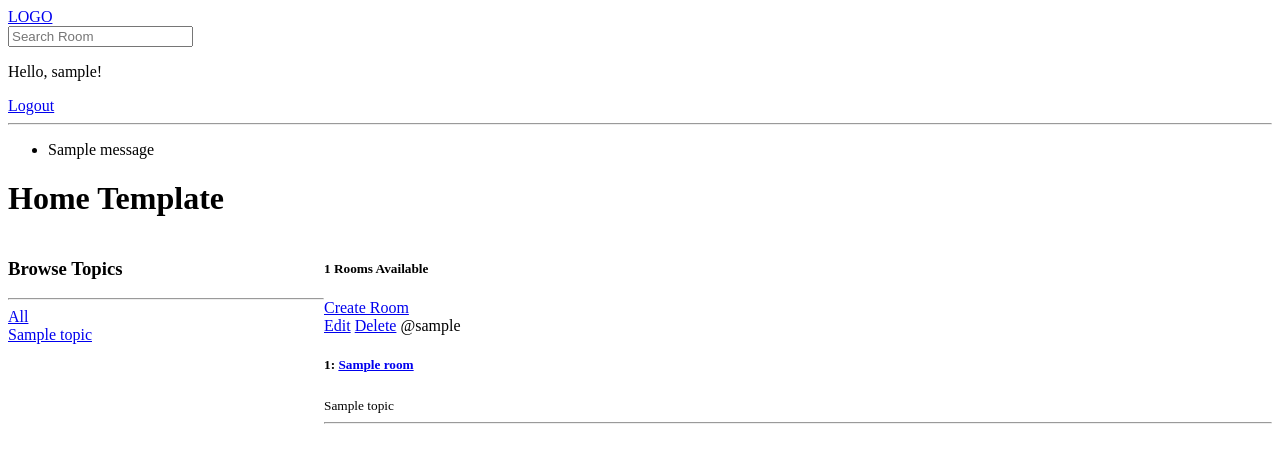
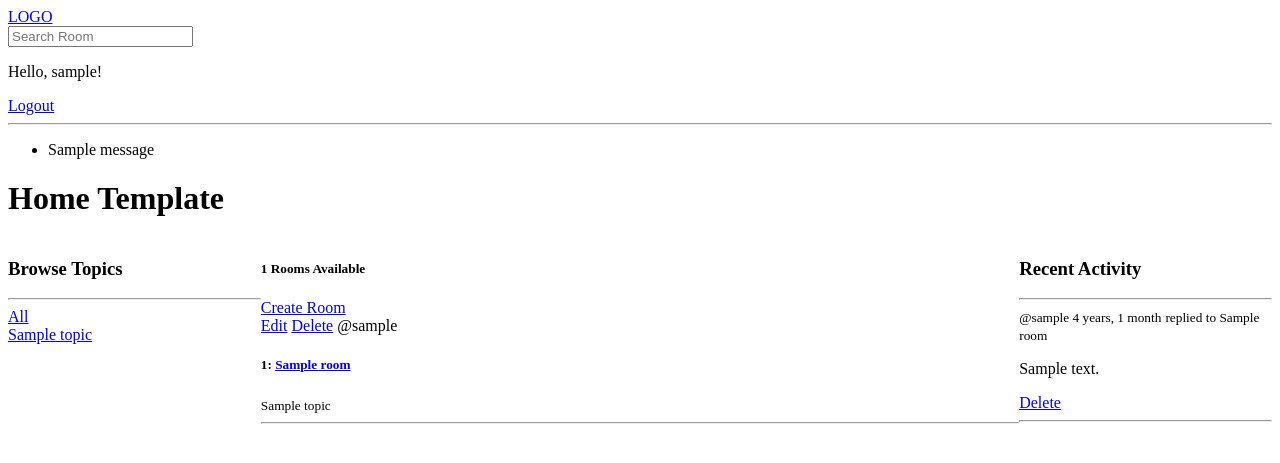
Before and after one commit to abdullahashfaq-ds/Study-Buddy, a Django app: page / in a window 1280 px wide. Shown: the top 463 px of the page. Run offline with Django 3.2, Linux system fonts and the light colour scheme; a user stored in the database is signed in; tables that the repository leaves empty hold one stand-in row (values such as "Sample post"); one stand-in notice (Sample message) is shown.

Commit message:
Completed User Activity Feed

```diff
--- a/base/models.py
+++ b/base/models.py
@@ -34,5 +34,8 @@ class Message(models.Model):
     updated = models.DateTimeField(auto_now=True)
     created = models.DateTimeField(auto_now_add=True)
 
+    class Meta:
+        ordering = ['-updated', '-created']
+
     def __str__(self):
         return self.body[:50]
--- /dev/null
+++ b/base/templates/base/activity_component.html
@@ -0,0 +1,14 @@
+<h3>Recent Activity</h3>
+<hr>
+
+{% for message in room_messages %}
+<div>
+    <small>@{{ message.user }} {{ message.created | timesince }}</small>
+    <small>replied to {{ message.room }}</small>
+    <p>{{ message }}</p>
+    {% if request.user == message.user %}
+    <a href="{% url 'delete-message' message.id %}">Delete</a>
+    {% endif %}
+    <hr>
+</div>
+{% endfor %}
--- /dev/null
+++ b/base/templates/base/feed_component.html
@@ -0,0 +1,22 @@
+<div>
+
+    {% for room in rooms %}
+
+    <div>
+        {% if request.user == room.host %}
+        <!-- ./update-room/{{room.id}} -->
+        <a href="{% url 'update-room' room.id %}">Edit</a>
+        <!-- ./delete-room/{{room.id}} -->
+        <a href="{% url 'delete-room' room.id %}">Delete</a>
+        {% endif %}
+
+        <span>@{{room.host.username}}</span>
+        <!-- ./room/{{room.id}} -->
+        <h5>{{room.id}}: <a href="{% url 'room' room.id %}">{{room.name}}</a></h5>
+        <small>{{room.topic.name}}</small>
+        <hr>
+    </div>
+
+    {% endfor %}
+
+</div>
--- a/base/templates/base/home.html
+++ b/base/templates/base/home.html
@@ -5,7 +5,7 @@
 <style>
     .home-container {
         display: grid;
-        grid-template-columns: 1fr 3fr;
+        grid-template-columns: 1fr 3fr 1fr;
     }
 </style>
 
@@ -14,48 +14,20 @@
 <div class="home-container">
 
     <div>
-        <h3>Browse Topics</h3>
-        <hr>
-        <div>
-            <a href="{% url 'home' %}">All</a>
-        </div>
-
-        {% for topic in topics %}
-
-        <div>
-            <a href="{% url 'home' %}?q={{topic.name}}">{{topic.name}}</a>
-        </div>
-
-        {% endfor %}
+        {% include 'base/topics_component.html' %}
     </div>
 
     <div>
         <h5>{{ room_count }} Rooms Available</h5>
         <a href="{% url 'create-room' %}">Create Room</a>
 
-        <div>
+        {% include 'base/feed_component.html' %}
+    </div>
 
-            {% for room in rooms %}
+    <div>
+        {% include 'base/activity_component.html' %}
+    </div>
 
-            <div>
-                {% if request.user == room.host %}
-                <!-- ./update-room/{{room.id}} -->
-                <a href="{% url 'update-room' room.id %}">Edit</a>
-                <!-- ./delete-room/{{room.id}} -->
-                <a href="{% url 'delete-room' room.id %}">Delete</a>
-                {% endif %}
-
-                <span>@{{room.host.username}}</span>
-                <!-- ./room/{{room.id}} -->
-                <h5>{{room.id}}: <a href="{% url 'room' room.id %}">{{room.name}}</a></h5>
-                <small>{{room.topic.name}}</small>
-                <hr>
-            </div>
-
-            {% endfor %}
-
-        </div>
-    </div>
 </div>
 
 {% endblock content %}
--- /dev/null
+++ b/base/templates/base/topics_component.html
@@ -0,0 +1,13 @@
+<h3>Browse Topics</h3>
+<hr>
+<div>
+    <a href="{% url 'home' %}">All</a>
+</div>
+
+{% for topic in topics %}
+
+<div>
+    <a href="{% url 'home' %}?q={{topic.name}}">{{topic.name}}</a>
+</div>
+
+{% endfor %}
--- a/base/views.py
+++ b/base/views.py
@@ -66,13 +66,22 @@ def home(request):
     )
     room_count = rooms.count()
     topics = Topic.objects.all()
-    context = {'rooms': rooms, 'topics': topics, 'room_count': room_count}
+    room_messages = Message.objects.filter(
+        Q(room__topic__name__icontains=q)
+    )
+
+    context = {
+        'rooms': rooms,
+        'topics': topics,
+        'room_count': room_count,
+        'room_messages': room_messages,
+    }
     return render(request, 'base/home.html', context)
 
 
 def room(request, pk):
     room = Room.objects.get(id=pk)
-    room_messages = room.message_set.all().order_by('-created')
+    room_messages = room.message_set.all()
     participants = room.participants.all()
 
     if request.method == 'POST':
```
